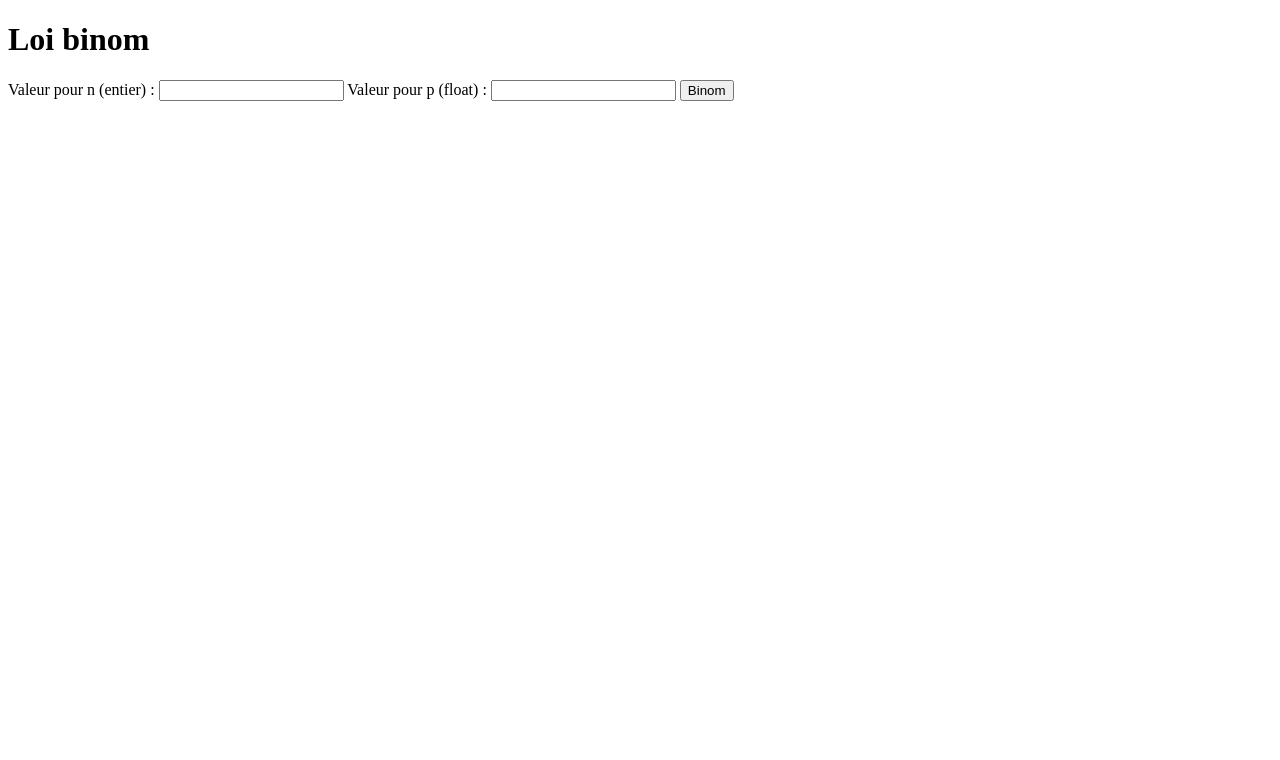
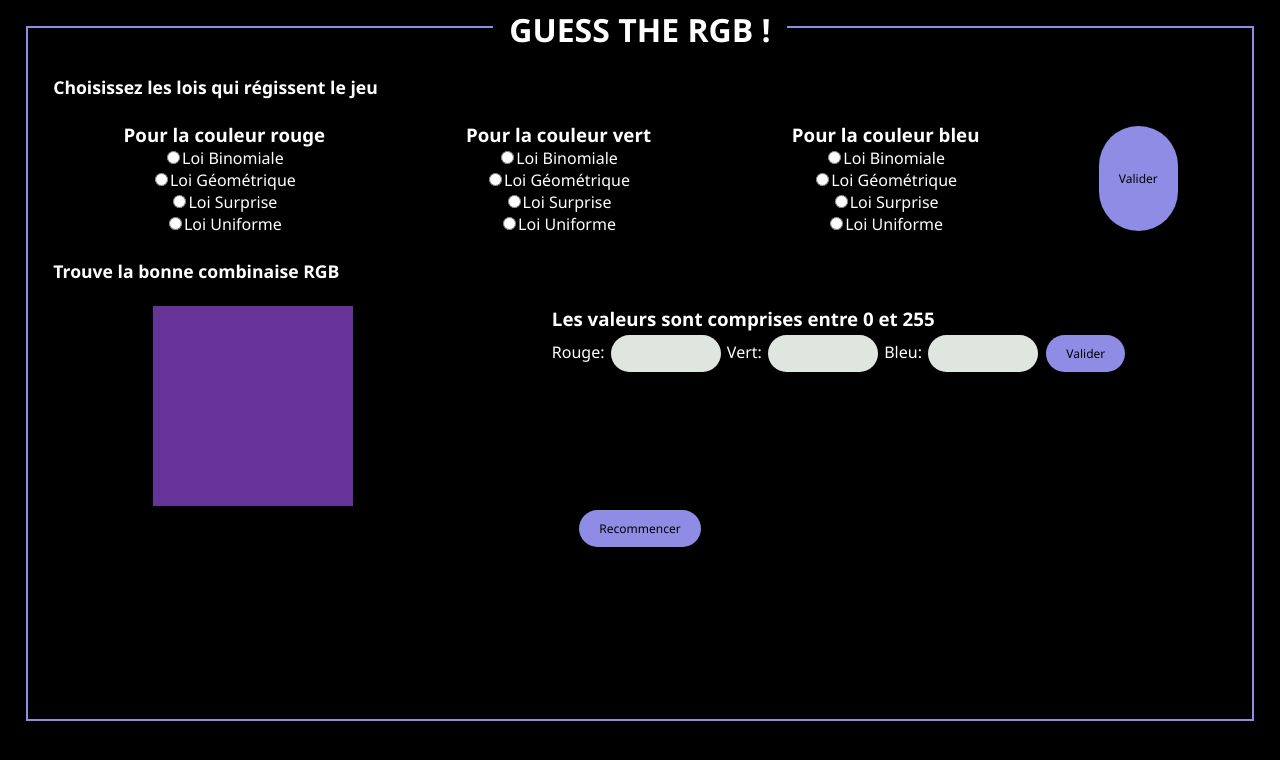
Before and after one commit to grignolanina/PROJET_MATHS_IMAC2, a plain HTML site: page index.html in a window 1280 px wide. Drawn offline with Linux system fonts and the light colour scheme.

Commit message:
front + javascript pour récup elem ok

```diff
--- a/index.html
+++ b/index.html
@@ -4,149 +4,114 @@
 	<meta charset="UTF-8">
 	<meta http-equiv="X-UA-Compatible" content="IE=edge">
 	<meta name="viewport" content="width=device-width, initial-scale=1.0">
-	<title>Loi Binom</title>
+	<link rel="stylesheet" href="style.css">
+	<title>Guess RGB</title>
 </head>
 <body>
-	<h1 class="binom">Loi binom</h1>
-	<form id="myForm">
-		<label for="myName">Valeur pour n (entier) :</label>
-		<input type="int" id="n" name="name">
-		<label for="myName">Valeur pour p (float) :</label>
-		<input type="float" id="p" name="name">
-		<button type="button" onclick="lanceBinom()">Binom</button>
+	<main>
+		<h1 class="guess_title">GUESS THE RGB !</h1>
+		<h2>Choisissez les lois qui régissent le jeu</h2>
 
-		<!-- <input type="submit" value="Envoyer !"> -->
-	  </form>
+		<!-- <section class="choix">
+			<div class="choix_color rouge">
+				<h3>Pour la couleur rouge</h3>
+				<div class="ligne_loi">
+					<button class="button_loi button_loi_rouge"  id="loi_binom_rouge" onclick="setActiveButton('loi_binom_rouge')" onclick="test()">Loi Binomiale</button>
+					<button class="button_loi button_loi_rouge"  id="loi_geo_rouge" onclick="setActiveButton('loi_geo_rouge')">Loi Géométrique</button>
+				</div>
+				<div class="ligne_loi">
+					<button class="button_loi button_loi_rouge"  id="loi_surp_rouge" onclick="setActiveButton('loi_surp_rouge')">Loi Surprise</button>
+					<button class="button_loi button_loi_rouge"  id="loi_uni_rouge" onclick="setActiveButton('loi_uni_rouge')">Loi Uniforme</button>
+				</div>
+			</div>
+			<div class="choix_color vert">
+				<h3>Pour la couleur vert</h3>
+				<div class="ligne_loi">
+					<button class="button_loi button_loi_vert"  id="loi_binom_vert" onclick="setActiveButton('loi_binom_vert')">Loi Binomiale</button>
+					<button class="button_loi button_loi_vert"  id="loi_geo_vert" onclick="setActiveButton('loi_geo_vert')">Loi Géométrique</button>
+				</div>
+				<div class="ligne_loi">
+					<button class="button_loi button_loi_vert"  id="loi_surp_vert" onclick="setActiveButton('loi_surp_vert')">Loi Surprise</button>
+					<button class="button_loi button_loi_vert"  id="loi_uni_vert" onclick="setActiveButton('loi_uni_vert')">Loi Uniforme</button>
+				</div>
+			</div>
+			<div class="choix_color bleu">
+				<h3>Pour la couleur bleu</h3>
+				<div class="ligne_loi">
+					<button class="button_loi button_loi_bleu" id="loi_binom_bleu" onclick="setActiveButton('loi_binom_bleu')">Loi Binomiale</button>
+					<button class="button_loi button_loi_bleu"  id="loi_geo_bleu" onclick="setActiveButton('loi_geo_bleu')">Loi Géométrique</button>
+				</div>
+				<div class="ligne_loi">
+					<button class="button_loi button_loi_bleu"  id="loi_surp_bleu" onclick="setActiveButton('loi_surp_bleu')">Loi Surprise</button>
+					<button class="button_loi button_loi_bleu"  id="loi_uni_bleu" onclick="setActiveButton('loi_uni_bleu')">Loi Uniforme</button>
+				</div>
+			</div>
+			<button class="button_valider" id="send_loi" onclick="" type="submit">Valider</button>
+
+		</section> -->
+			<form class="form_choix_loi">
+				<section class="choix">
+					<div class="choix_color rouge">
+						<h3>Pour la couleur rouge</h3>
+
+						<label><input type="radio" name="rouge" value="binom">Loi Binomiale</label>
+						<label><input type="radio" name="rouge" value="geo">Loi Géométrique</label>
+						<label><input type="radio" name="rouge" value="surp">Loi Surprise</label>
+						<label><input type="radio" name="rouge" value="uni">Loi Uniforme</label>
+
+					</div>
+					<div class="choix_color vert">
+						<h3>Pour la couleur vert</h3>
+
+						<label><input type="radio" name="vert" value="binom">Loi Binomiale</label>
+						<label><input type="radio" name="vert" value="geo">Loi Géométrique</label>
+						<label><input type="radio" name="vert" value="surp">Loi Surprise</label>
+						<label><input type="radio" name="vert" value="uni">Loi Uniforme</label>
+
+					</div>
+					<div class="choix_color bleu">
+						<h3>Pour la couleur bleu</h3>
+
+						<label><input type="radio" name="bleu" value="binom">Loi Binomiale</label>
+						<label><input type="radio" name="bleu" value="geo">Loi Géométrique</label>
+						<label><input type="radio" name="bleu" value="surp">Loi Surprise</label>
+						<label><input type="radio" name="bleu" value="uni">Loi Uniforme</label>
+					</div>
+					<button class="button_valider" id="send_loi" type="submit">Valider</button>
+				</section>
+			</form>
+
+
+
+
+		<h2>Trouve la bonne combinaise RGB</h2>
+		<section class="game">
+			<div id="carre_color"></div>
+			<div class="choix_user">
+				<h3>Les valeurs sont comprises entre 0 et 255</h3>
+				<form class="couleur_joueur">
+					<label for="red">Rouge:</label>
+					<input type="number" id="red" name="red" min="0" max="255">
+					<label for="green">Vert:</label>
+					<input type="number" id="green" name="green" min="0" max="255">
+					<label for="blue">Bleu:</label>
+					<input type="number" id="blue" name="blue" min="0" max="255">
+					<button class="button_valider" type="submit">Valider</button>
+				  </form>
+
+			</div>
+
+
+
+		</section>
+		<div class="recommencer">
+			<button class="button_recommencer" type="submit">Recommencer</button>
+		</div>
+
+
+
+	</main>
 
 </body>
 </html>
-<script>
-	//binom.addEventListener(MouseEvent)
-
-	//c'était pour afficher les resultats en fonction de ce que l'utilisateur rentre
-	// function lanceBinom(){}
-
-	// tabProba()
-	// tabFreq()
-
-
-
-	function prob_binom(k, n, p){
-			return (fact(n)/(fact(k)*fact(n-k)))* Math.pow(p,k) * Math.pow((1-p), (n-k))
-		}
-
-
-
-	function fact(nbr){
-		var i, nbr, f = 1;
-		for(i = 1; i <= nbr; i++)
-		{
-			f = f * i;   // ou f *= i;
-		}
-		return f;
-	}
-
-	//n nombre d'essai
-	//p prob
-
-	//methode pour prog
-	//je prends 1: 0
-	//je balance mon rand
-	//si rand > p0 j'add p1
-	//si rand > p0 +p1 je rajouter p2
-	//si rand < p0 + p1 + p2
-	//je dis que mon rand c'est p3
-
-	//au lieu de faire pleins de test sur chaque bout
-	//je fais une boucle jusqu'à ce que je dépasse
-
-	function binom(n, p){
-		let Sk = 0
-		let U = Math.random() //U entre 0 et 1
-		let k=0
-
-		while(U>Sk){
-				Sk += prob_binom(k, n, p)
-				k++
-
-		}
-		return k
-	}
-
-	function binomTabProba(n,p){
-		var tabProba =[]
-		for(let i = 0; i < n; i++){
-			tabProba[i]=prob_binom(i, n, p)
-		}
-		return tabProba
-		//console.log("tab proba : ", tabProba)
-	}
-
-	function binomTabFreq(n, p, nbExperience){
-		var tabFreq = new Array(n).fill(0);
-
-		for(let rep = 0; rep < nbExperience; rep++){
-			//nous renvoie un entier entre 0 et n grâce à la loi binomiale
-			let indice = binom(n, p)-1
-
-			let val = tabFreq[indice]
-			tabFreq[indice]=val+1
-
-		}
-
-		for(let i = 0; i<n; i++){
-			tabFreq[i]= tabFreq[i]/nbExperience
-		}
-
-		return tabFreq
-
-		//console.log("tab fred : ", tabFreq)
-
-
-
-	}
-
-	function prob_geometric(p,k){
-		return p*(Math.pow(1-p, k-1))
-	}
-
-
-	function geometric(p){
-		let Sk = 0
-		let U = Math.random() //U
-		let k=0
-
-		while(U>Sk){
-				Sk += prob_geometric(p, k)
-				k++
-		}
-		console.log("U = ", U ,"proba geo : ", k)
-		return k
-	}
-
-
-	function displayGeom(p){
-	let k = geometric(p);
-	let prob_k = prob_geometric(p, k)
-	console.log("LOI GEOMETRIQUE : ")
-	console.log("Numero tiré k = " , k)
-	console.log("Probabilité d'avoir k : ", prob_k)
-
-	}
-
-	function displayBinom(n, p, nbExperience){
-		let k = binom(n,p);
-		let tabProbaBinom = binomTabProba(n,p)
-		let freqObtenues = binomTabFreq(n,p,nbExperience)
-		console.log("LOI BINOMIALE : ")
-		console.log("Numero tiré k = " , k)
-		console.log("Tableau des probabilité correspondant = " , tabProbaBinom)
-		console.log("Tableau des fréquences obtenues = " , freqObtenues)
-
-	}
-
-	displayBinom(15, 0.3, 100000)
-	displayGeom(0.4)
-
-
-</script>
+<script src="main.js"></script>
--- /dev/null
+++ b/main.js
@@ -0,0 +1,164 @@
+
+// /**
+//  *
+//  * 				INTERACTION JOUEUR
+//  *
+//  * */
+//pour récup les données rentrées par l'utilisateur
+//on attend que le dom charge pour que ça fonctionne bien
+document.addEventListener('DOMContentLoaded', function() {
+	//choix des lois
+	const form = document.querySelector('.form_choix_loi');
+	form.addEventListener('submit', function(event) {
+	event.preventDefault();
+
+	const rouge = document.querySelector('input[name="rouge"]:checked');
+	const vert = document.querySelector('input[name="vert"]:checked');
+	const bleu = document.querySelector('input[name="bleu"]:checked');
+
+	if (rouge && vert && bleu) {
+		const rougeValue = rouge.value;
+		const vertValue = vert.value;
+		const bleuValue = bleu.value;
+		console.log(`Rouge : ${rougeValue}, Vert : ${vertValue}, Bleu : ${bleuValue}`);
+	} else {
+		alert('Veuillez sélectionner une loi pour chaque couleur.');
+	}
+	});
+
+	//entrée les valeurs de couleurs
+	document.querySelector('.couleur_joueur').addEventListener('submit', function(event) {
+		event.preventDefault();
+		let redValue = document.getElementById('red').value;
+		let greenValue = document.getElementById('green').value;
+		let blueValue = document.getElementById('blue').value;
+		console.log('Rouge:', redValue);
+		console.log('Vert:', greenValue);
+		console.log('Bleu:', blueValue);
+	});
+});
+
+// /**
+//  *
+//  *
+//  * 				MATHS
+//  *
+//  * */
+function prob_binom(k, n, p){
+		return (fact(n)/(fact(k)*fact(n-k)))* Math.pow(p,k) * Math.pow((1-p), (n-k))
+	}
+
+
+
+function fact(nbr){
+	var i, nbr, f = 1;
+	for(i = 1; i <= nbr; i++)
+	{
+		f = f * i;   // ou f *= i;
+	}
+	return f;
+}
+
+
+
+//n nombre d'essai
+//p prob
+
+//methode pour prog
+//je prends 1: 0
+//je balance mon rand
+//si rand > p0 j'add p1
+//si rand > p0 +p1 je rajouter p2
+//si rand < p0 + p1 + p2
+//je dis que mon rand c'est p3
+
+//au lieu de faire pleins de test sur chaque bout
+//je fais une boucle jusqu'à ce que je dépasse
+
+function binom(n, p){
+	let Sk = 0
+	let U = Math.random() //U entre 0 et 1
+	let k=0
+
+	while(U>Sk){
+			Sk += prob_binom(k, n, p)
+			k++
+
+	}
+	return k
+}
+
+function binomTabProba(n,p){
+	var tabProba =[]
+	for(let i = 0; i < n; i++){
+		tabProba[i]=prob_binom(i, n, p)
+	}
+	return tabProba
+	//console.log("tab proba : ", tabProba)
+}
+
+function binomTabFreq(n, p, nbExperience){
+	var tabFreq = new Array(n).fill(0);
+
+	for(let rep = 0; rep < nbExperience; rep++){
+		//nous renvoie un entier entre 0 et n grâce à la loi binomiale
+		let indice = binom(n, p)-1
+
+		let val = tabFreq[indice]
+		tabFreq[indice]=val+1
+
+	}
+
+	for(let i = 0; i<n; i++){
+		tabFreq[i]= tabFreq[i]/nbExperience
+	}
+
+	return tabFreq
+
+	//console.log("tab fred : ", tabFreq)
+
+
+
+}
+
+function prob_geometric(p,k){
+	return p*(Math.pow(1-p, k-1))
+}
+
+
+function geometric(p){
+	let Sk = 0
+	let U = Math.random() //U
+	let k=0
+
+	while(U>Sk){
+			Sk += prob_geometric(p, k)
+			k++
+	}
+	console.log("U = ", U ,"proba geo : ", k)
+	return k
+}
+
+
+function displayGeom(p){
+let k = geometric(p);
+let prob_k = prob_geometric(p, k)
+console.log("LOI GEOMETRIQUE : ")
+console.log("Numero tiré k = " , k)
+console.log("Probabilité d'avoir k : ", prob_k)
+
+}
+
+function displayBinom(n, p, nbExperience){
+	let k = binom(n,p);
+	let tabProbaBinom = binomTabProba(n,p)
+	let freqObtenues = binomTabFreq(n,p,nbExperience)
+	console.log("LOI BINOMIALE : ")
+	console.log("Numero tiré k = " , k)
+	console.log("Tableau des probabilité correspondant = " , tabProbaBinom)
+	console.log("Tableau des fréquences obtenues = " , freqObtenues)
+
+}
+
+displayBinom(15, 0.3, 100000)
+displayGeom(0.4)
--- /dev/null
+++ b/style.css
@@ -0,0 +1,173 @@
+* {
+	margin: 0;
+	background-color: black;
+	color:white;
+	font-family:'Segoe UI', Tahoma, Geneva, Verdana, sans-serif;
+}
+
+main{
+	/* display: flex;
+	flex-direction: column; */
+	/* align-items: center; */
+	border: solid 2px #8f8ce6;
+	height: 80vh;
+	padding: 2%;
+	margin: 2%;
+}
+
+h1 {
+	text-align: center;
+	display: block;
+	margin-top: -45px;
+	margin-left: auto;
+	margin-right: auto;
+	width: 25%;
+}
+
+h2{
+	margin-top: 2%;
+	font-size: 1.1em;
+}
+
+.choix{
+	display: flex;
+	flex-direction: row;
+	justify-content: space-around;
+	margin-top: 2%;
+	flex-wrap: wrap;
+	/* align-items: center; */
+}
+
+
+
+
+.choix_color {
+	display: flex;
+	flex-direction: column;
+	/* border: solid 1px red; */
+	align-items: center;
+	/* justify-content: space-around; */
+	/* margin: 0 10%; */
+	padding: 0 2%;
+	flex-wrap: wrap;
+
+
+}
+
+button {
+	margin: 5%;
+	transition: background-color 0.3s ease-in-out;
+
+}
+
+button:hover {
+	background-color: #514dc2;
+}
+
+
+
+.ligne_loi {
+	display: flex;
+	flex-direction: row;
+	justify-content: space-between;
+	flex-wrap: wrap;
+
+
+}
+
+.button_loi {
+	background-color: #dfe6e0;
+	border: none;
+	color: black;
+	border-radius: 50px;
+	padding: 10px 20px;
+	text-align: center;
+	text-decoration: none;
+	display: inline-block;
+	font-size: 12px;
+	margin: 4px 2px;
+	cursor: pointer;
+}
+.game{
+	display: flex;
+	flex-direction: row;
+	justify-content: space-around;
+	margin-top: 2%;
+}
+#carre_color{
+	/* display: block; */
+	width: 200px;
+	height: 200px;
+	background-color: rebeccapurple;
+}
+
+/* form{
+	margin-top: 2%;
+} */
+
+input {
+	background-color: #dfe6e0;
+	border: none;
+	text-decoration: none;
+	cursor: pointer;
+	font-size: 12px;
+	padding: 10px 20px;
+
+	margin: 4px 2px;
+	border-radius: 50px;
+
+
+
+
+	color: black;
+
+}
+
+  input:focus {
+	outline: none;
+  }
+
+
+
+.button_valider{
+
+	background-color: #8f8ce6;
+	border: none;
+	color: black;
+	border-radius: 50px;
+	padding: 10px 20px;
+	text-align: center;
+	text-decoration: none;
+	display: inline-block;
+	font-size: 12px;
+	margin: 4px 2px;
+	cursor: pointer;
+
+}
+
+.recommencer{
+	display: flex;
+	flex-direction: row;
+	align-items: center;
+	justify-content: center;
+	margin-left: auto;
+    margin-right: auto;
+    width: 15%;
+}
+.button_recommencer{
+
+	background-color: #8f8ce6;
+	border: none;
+	color: black;
+	border-radius: 50px;
+	padding: 10px 20px;
+	text-align: center;
+	text-decoration: none;
+	display: inline-block;
+	font-size: 12px;
+	margin: 4px 2px;
+	cursor: pointer;
+
+}
+
+}
```
Also changed, not shown: 340328413_244377654829682_6479581508684293240_n.png (added).
